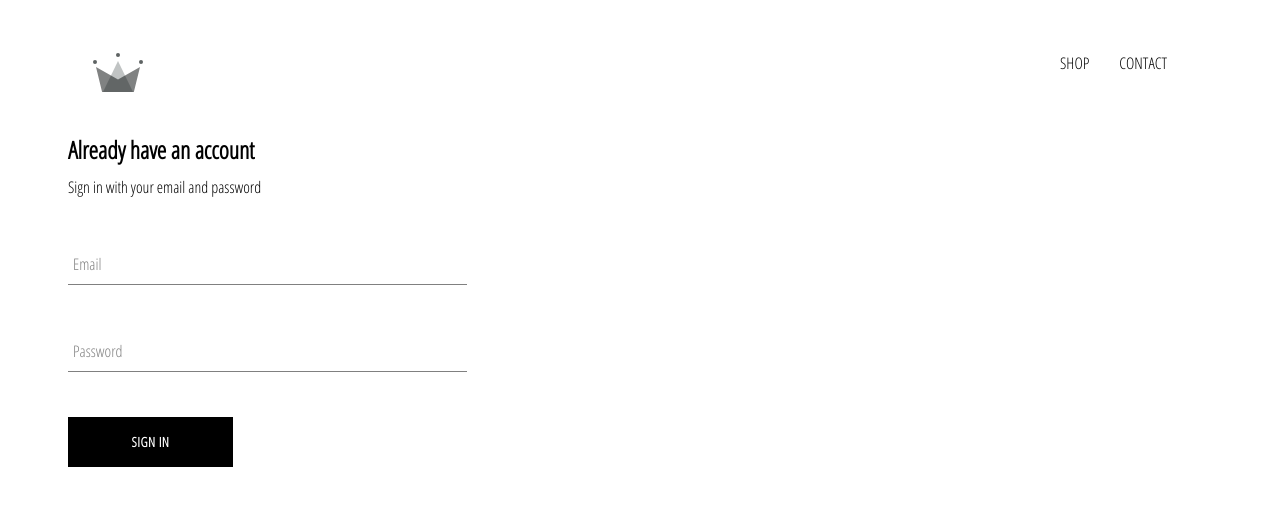
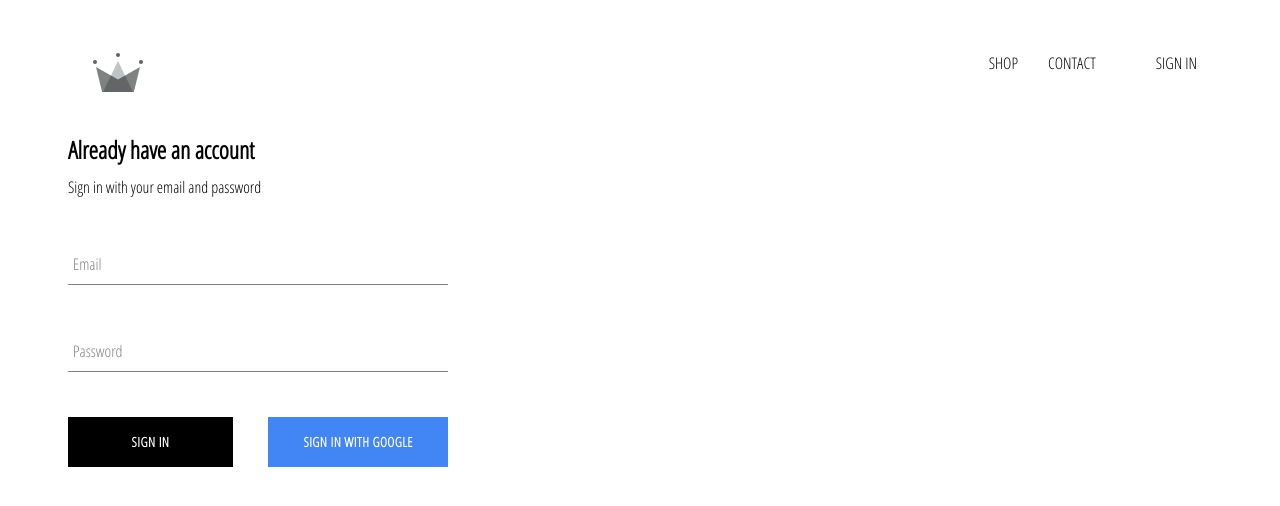
Before and after one commit to etfaghaoubeid/Elmarssa, a React (Create React App) app: page /signin in a window 1280 px wide. Shown: the top 506 px of the page. Built offline with nearby package versions, Linux system fonts and the light colour scheme; no server answers.

Commit message:
implement signin and signout with google auth

```diff
--- a/package.json
+++ b/package.json
@@ -6,6 +6,7 @@
     "@testing-library/jest-dom": "^4.2.4",
     "@testing-library/react": "^9.3.2",
     "@testing-library/user-event": "^7.1.2",
+    "firebase": "^7.11.0",
     "node-sass": "^4.13.1",
     "react": "^16.13.0",
     "react-dom": "^16.13.0",
--- a/src/App.css
+++ b/src/App.css
@@ -7,3 +7,7 @@
     color:black
 
 }
+
+*{
+    box-sizing: border-box;
+}
--- a/src/App.js
+++ b/src/App.js
@@ -7,17 +7,38 @@
 import Header from './components/header/header.component';
 import SignIn from './components/sign-in/sign-in.component';
 
+import {auth} from "./firebase/firebase.utils"
 
 
-function App() {
+
+class App extends React.Component  {
+
+  constructor(props){
+    super(props)
+    this.state = {
+      currentUser:null,
+    }
+  }
+  unsubscribeFromAuth = null;
+  componentDidMount(){
+    this.unsubscribeFromAuth = auth.onAuthStateChanged(user=>{
+      this.setState({currentUser:user});
+      console.log(user)
+    })
+
+  }
+  render(){
     return (
       <div>
-      <Header/>
+        <Header currentUser={this.state.currentUser}/>
         <Route exact path="/" component={HomePage}/>
         <Route path="/shop" component={ShopPage} />
         <Route path="/signin" component={SignIn}/>
       </div>
     );
+
+  }
+
 }
 
 export default App;
--- a/src/components/custom-button/custom-button.component.jsx
+++ b/src/components/custom-button/custom-button.component.jsx
@@ -1,8 +1,8 @@
 import React from "react" ;
 import "./custom-button.styles.scss" ;
 
-const CustomButton = ({children , ...otherProps}) =>(
-    <button className="custom-button" {...otherProps}>
+const CustomButton = ({children ,isGoogleSignIn , ...otherProps}) =>(
+    <button className={`${isGoogleSignIn? "google-sign-in":""} custom-button`} {...otherProps}>
         {children}
     </button>
 );
--- a/src/components/custom-button/custom-button.styles.scss
+++ b/src/components/custom-button/custom-button.styles.scss
@@ -17,4 +17,12 @@
         color: black;
         border:1px solid black;
     }
+    &.google-sign-in{
+        background-color: #4285f4;
+        color:white;
+        &:hover{
+            background-color: #357ae8;
+            border:none;
+        }
+    }
 }
--- a/src/components/header/header.component.jsx
+++ b/src/components/header/header.component.jsx
@@ -1,10 +1,11 @@
 import React from "react" ;
 import {Link } from "react-router-dom" ;
 import {ReactComponent as Logo} from "../../logo.svg"
+import { auth} from "../../firebase/firebase.utils"
 
 import "./header.styles.scss" ;
 
-const Header = ()=>(
+const Header = ({currentUser})=>(
     <div className="header">
         <Link  to="/" className="logo-container">
          <Logo/>
@@ -13,6 +14,9 @@
             <Link to="/shop" className="option">SHOP</Link>
             <Link to="" className="option">CONTACT</Link>
             <Link to="" className="option"></Link>
+            {currentUser?
+             <div className="option" onClick={()=>auth.signOut()}> SIGN OUT</div>:
+             <Link className="option" to="/signin">SIGN IN</Link>}
         </div>
     </div>
 )
--- a/src/components/header/header.styles.scss
+++ b/src/components/header/header.styles.scss
@@ -17,6 +17,7 @@
         justify-content: flex-end;
         .option{
             padding: 10px 15px;
+            cursor: pointer;
         }
     }
 }
--- a/src/components/sign-in/sign-in.component.jsx
+++ b/src/components/sign-in/sign-in.component.jsx
@@ -3,6 +3,8 @@
 import "./sign-in.styles.scss";
 import FormInput from "../form-input/form-input.component";
 import CustomButton from "../custom-button/custom-button.component";
+
+import {signInWithGoogle} from "../../firebase/firebase.utils"
 
 class SignIn extends React.Component {
     constructor(props) {
@@ -45,8 +47,12 @@
                      label="Password"
                      />
 
+                    <div className="buttons">
+                    <CustomButton>Sign In</CustomButton>
+                    <CustomButton onClick={signInWithGoogle} isGoogleSignIn>Sign In With Google</CustomButton>
 
-                    <CustomButton>Sign In</CustomButton>
+                    </div>
+
                 </form>
 
             </div>
--- a/src/components/sign-in/sign-in.styles.scss
+++ b/src/components/sign-in/sign-in.styles.scss
@@ -1,9 +1,13 @@
 .sign-in {
-    width:30vw;
+    width:380px;
     display: flex;
     flex-direction:column;
     .title{
         margin:10px  0;
     }
+    .buttons{
+        display: flex;
+        justify-content: space-between;
+    }
 
 }
--- /dev/null
+++ b/src/firebase/firebase.utils.js
@@ -0,0 +1,23 @@
+import firebase from "firebase/app";
+import "firebase/auth" ;
+import  "firebase/firestore"
+
+const  firebaseConfig = {
+    apiKey: "AIzaSyBKFCWe0TNpgunPd-J674LCGxZ9QfxmuII",
+    authDomain: "elmarssa.firebaseapp.com",
+    databaseURL: "https://elmarssa.firebaseio.com",
+    projectId: "elmarssa",
+    storageBucket: "elmarssa.appspot.com",
+    messagingSenderId: "455238288572",
+    appId: "1:455238288572:web:e1ad440011a29e7cd57cb9",
+    measurementId: "G-WGCCZGNWB6"
+  };
+
+  firebase.initializeApp(firebaseConfig);
+  export const auth = firebase.auth();
+  export const firestore = firebase.firestore();
+  const provider = new  firebase.auth.GoogleAuthProvider();
+  provider.setCustomParameters({prompt:'select_account'})
+  export const signInWithGoogle = ()=>auth.signInWithPopup(provider);
+
+  export default firebase;
```
Also changed, not shown: 1 other file (tests, documents, lock files or other folders). Lines whose indentation alone changed are shown as unchanged.
